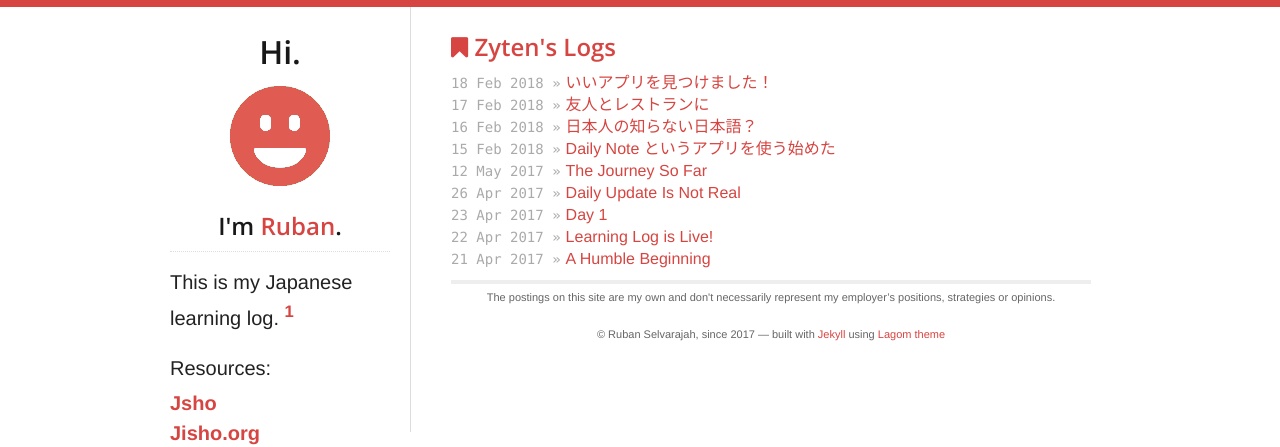
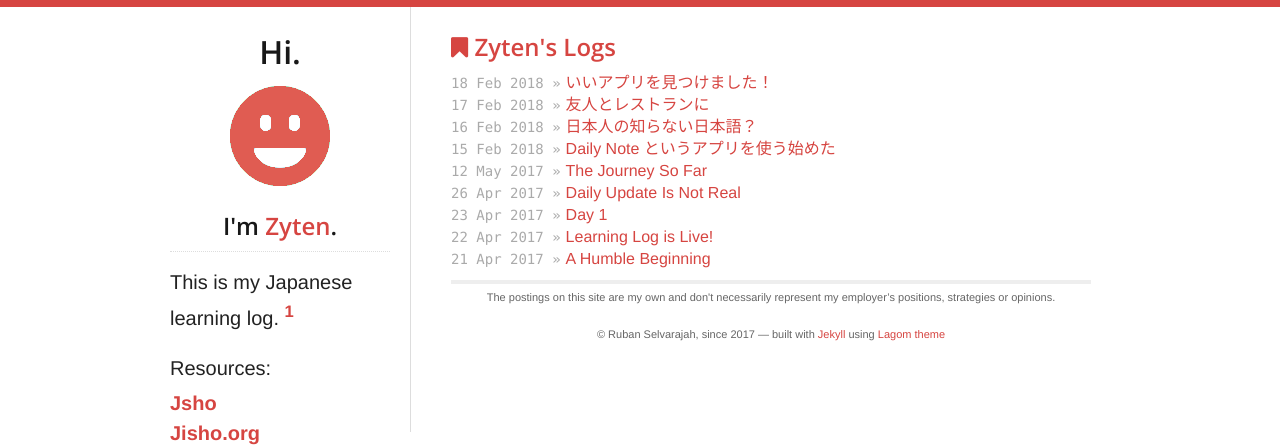
Before and after one commit to Zyten/jp, a Jekyll site: the page built from index.html, in a window 1280 px wide. Shown: the top 447 px of the page. Built offline with Jekyll 4.4.1, drawn with Linux system fonts in a browser that asks for light colours; nearby versions of some CDN libraries.

Commit message:
Update layout

```diff
--- a/_data/theme.yml
+++ b/_data/theme.yml
@@ -19,7 +19,7 @@
   #flickr: johndoe
 
 # "Hi, I'm _______"
-name: Ruban
+name: Zyten
 email: hello@sruban.me
 tagline: "Only Human"
 
--- a/_layouts/default.html
+++ b/_layouts/default.html
@@ -6,9 +6,9 @@
 <head>
   <meta charset="utf-8">
   <meta name="viewport" content="width=device-width, initial-scale=1">
-  <title>Zyten's Logs - {{ page.title }}</title>
+  <title>{{ site.data.theme.name }}'s Logs - {{ page.title }}</title>
   <meta name="author" content="{{ site.data.theme.name }}" />
-  <meta name="description" content="The Japanese Learning Log {{ site.data.theme.name }}" />
+  <meta name="description" content="{{ site.data.theme.name }}'s Japanese Learning Log" />
   <link rel="canonical" href="{{ site.url }}{{ page.url | replace:'index.html','' }}" />
 
   <link href="//fonts.googleapis.com/css?family=Open+Sans:600,800" rel="stylesheet" type="text/css">
--- a/index.html
+++ b/index.html
@@ -4,7 +4,7 @@
 ---
 
 <div id="home">
-  <h2><i class="fa fa-bookmark"></i> Zyten's Logs</h2>
+  <h2><i class="fa fa-bookmark"></i> {{ site.data.theme.name }}'s Logs</h2>
   <ul id="blog-posts" class="posts">
     {% for post in site.posts %}
       <li><span>{{ post.date | date_to_string }} &raquo;</span><a href="{{site.url}}{{site.baseurl}}{{ post.url }}">{{ post.title }}</a></li>
```
